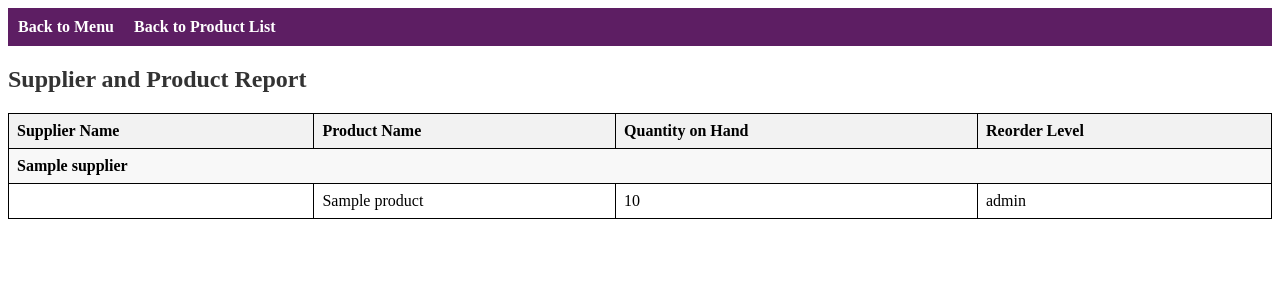
After one commit to Migi22/Sylvester_Bike_Shop, a PHP site: page /reports/supplier_product_report.php in a window 1280 px wide. The commit adds this page. Shown: the top 300 px of the page. Run offline with PHP 8.4, Linux system fonts and the light colour scheme; tables that the repository leaves empty or names only in its code hold one stand-in row (values such as "Sample post").

Commit message:
Added supplier product report

```diff
--- a/product/index.php
+++ b/product/index.php
@@ -27,6 +27,7 @@ $stmt = $pdo->query($sql);
             <li><a href="/Sylvester_Bike_Shop">Back to Menu</a></li>
             <li><a href="add.php">Add Product</a></li>
             <li><a href="../reports/top_expensive_bicycles.php">Top 5 Expensive Bicycles</a></li>
+            <li><a href="../reports/supplier_product_report.php">Supplier Product Report</a></li>
         </ul>
     </nav>
 
--- /dev/null
+++ b/reports/supplier_product_report.php
@@ -0,0 +1,100 @@
+<?php
+// Include database connection
+include('../config/db_connection.php');
+
+// Fetch the supplier-product data from the database
+$sql = "SELECT supplier.supplier_name,
+               product.product_name,
+               product.quantity_on_hand,
+               product.reorder_level
+        FROM supplier
+        JOIN product ON supplier.supplier_id = product.supplier_id
+        ORDER BY supplier.supplier_name ASC, product.product_name ASC";
+
+$stmt = $pdo->query($sql);
+?>
+
+<!DOCTYPE html>
+<html lang="en">
+<head>
+    <meta charset="UTF-8">
+    <title>Supplier and Product Report - Sylvester's Bike Shop</title>
+    <link rel="stylesheet" href="../assets/index.css">
+    <style>
+        table {
+            width: 100%;
+            border-collapse: collapse;
+            margin-top: 20px;
+        }
+
+        table, th, td {
+            border: 1px solid black;
+        }
+
+        th, td {
+            padding: 8px;
+            text-align: left;
+        }
+
+        th {
+            background-color: #f2f2f2;
+        }
+
+        .supplier-header {
+            background-color: #f8f8f8;
+            font-weight: bold;
+        }
+    </style>
+</head>
+<body>
+
+    <!-- Navigation Menu -->
+    <nav>
+        <ul>
+            <li><a href="/Sylvester_Bike_Shop">Back to Menu</a></li>
+            <li><a href="/Sylvester_Bike_Shop/product">Back to Product List</a></li>
+        </ul>
+    </nav>
+
+    <h2>Supplier and Product Report</h2>
+
+    <?php
+    if ($stmt->rowCount() > 0) {
+        $current_supplier = ""; // To track when the supplier changes
+        echo "<table>";
+        echo "<thead>
+                <tr>
+                    <th>Supplier Name</th>
+                    <th>Product Name</th>
+                    <th>Quantity on Hand</th>
+                    <th>Reorder Level</th>
+                </tr>
+              </thead>
+              <tbody>";
+
+        while ($row = $stmt->fetch(PDO::FETCH_ASSOC)) {
+            // If the supplier changes, print the new supplier name (as a table header)
+            if ($row['supplier_name'] !== $current_supplier) {
+                if ($current_supplier != "") {
+                    echo "</tbody>"; // Close previous supplier's products section
+                }
+                echo "<tbody><tr class='supplier-header'><td colspan='4'>" . $row['supplier_name'] . "</td></tr>";
+                $current_supplier = $row['supplier_name']; // Update the current supplier
+            }
+
+            // Print the product details under the current supplier
+            echo "<tr>
+                    <td></td>
+                    <td>" . $row['product_name'] . "</td>
+                    <td>" . $row['quantity_on_hand'] . "</td>
+                    <td>" . $row['reorder_level'] . "</td>
+                  </tr>";
+        }
+        echo "</tbody></table>"; // Close the last supplier list and the table
+    } else {
+        echo "<p>No products found.</p>";
+    }
+    ?>
+
+</body>
+</html>
--- a/reports/top_expensive_bicycles.php
+++ b/reports/top_expensive_bicycles.php
@@ -25,8 +25,7 @@ $stmt = $pdo->query($sql);
     <nav>
         <ul>
             <li><a href="/Sylvester_Bike_Shop">Back to Menu</a></li>
-            <li><a href="/Sylvester_Bike_Shop/product">Product List</a></li>
-            <li><a href="../reports/top_expensive_bicycles.php">Top 5 Expensive Bicycles</a></li>
+            <li><a href="/Sylvester_Bike_Shop/product">Back to Product List</a></li>
         </ul>
     </nav>
 
```
